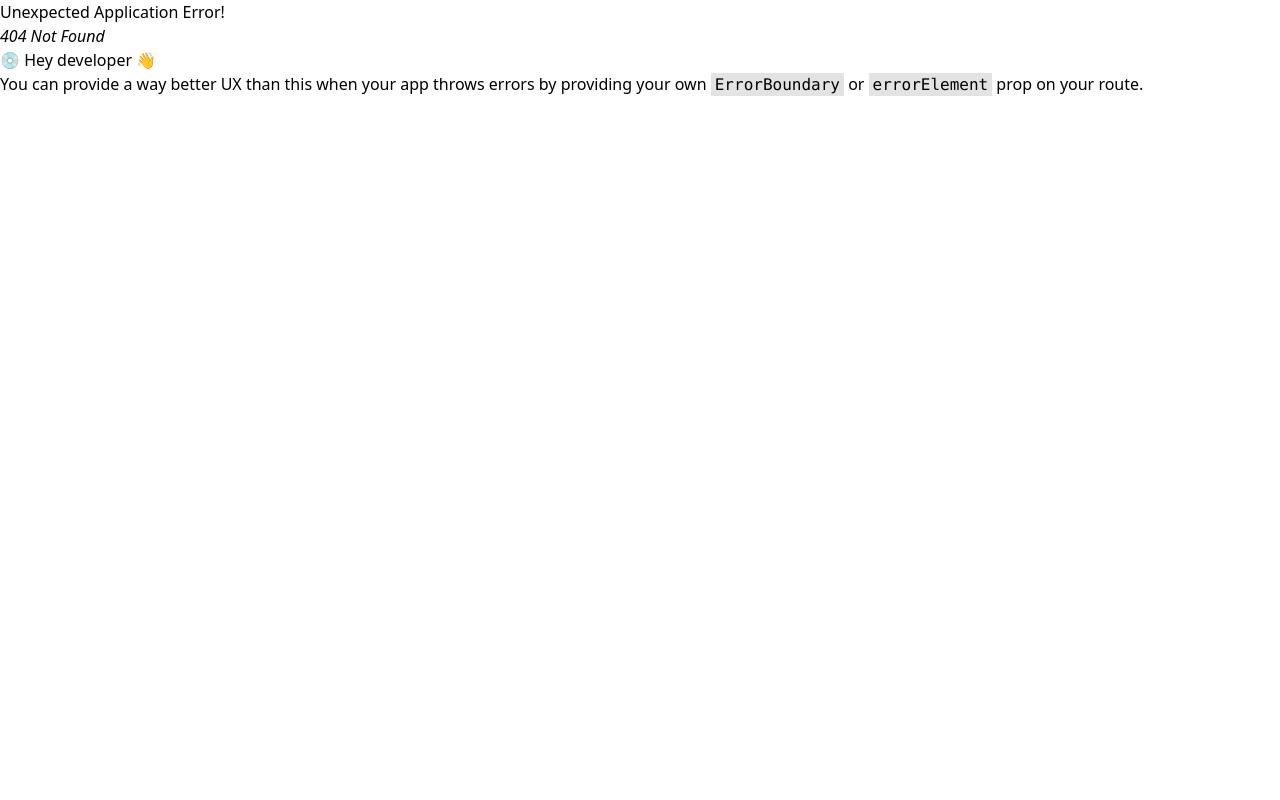
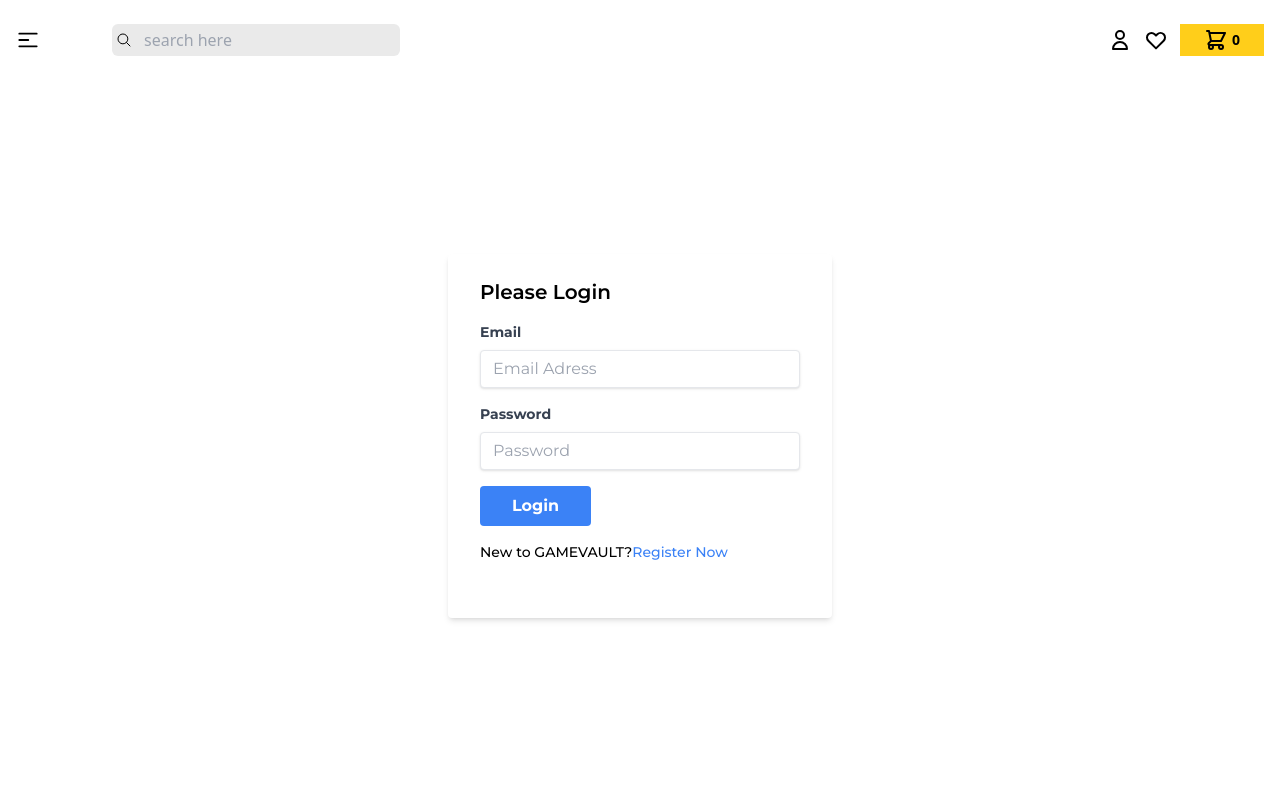
Before and after one commit to yaxnn/project-product-store, a React (Vite) app in the folder frontend/: page /login in a window 1280 px wide. Before the commit this address had no page. Shown: the top 800 px of the page. Built offline with nearby package versions, Linux system fonts and the light colour scheme.

Commit message:
login and register 1

```diff
--- /dev/null
+++ b/frontend/src/components/Login.jsx
@@ -0,0 +1,65 @@
+import React, { useState } from "react";
+import { Link } from "react-router-dom";
+
+const Login = () => {
+    const[message, setMessage] = useState(" ")
+  return (
+    <div className="h-[calc(100vh-120px)] flex justify-center items-center">
+      <div className="w-full max-w-sm mx-auto bg-white shadow-md rounded px-8 pt-6 pb-8 mb-4">
+        <h2 className="text-xl font-semibold mb-4">Please Login</h2>
+
+        <form>
+          <div className="mb-4">
+            <label
+              className="block text-gray-700 text-sm font-bold mb-2"
+              htmlFor="email"
+            >
+              Email
+            </label>
+            <input
+              type="email"
+              name="email"
+              id="email"
+              placeholder="Email Adress"
+              className="shadow appearance-none border rounded w-full py-2 px-3 leading-tight focus:outline-none focus:shadow"
+            />
+          </div>
+          <div className="mb-4">
+            <label
+              className="block text-gray-700 text-sm font-bold mb-2"
+              htmlFor="password"
+            >
+              Password
+            </label>
+            <input
+              type="password"
+              name="password"
+              id="pasword"
+              placeholder="Password"
+              className="shadow appearance-none border rounded w-full py-2 px-3 leading-tight focus:outline-none focus:shadow"
+            />
+          </div>
+          {
+            message && <p className="text-red-500 text-xs italic mb-3">{message}</p>
+          }
+          <div>
+            <button className="bg-blue-500 hover:bg-blue-700 text-white font-bold py-2 px-8 rounded focus:outline-none">
+              Login
+            </button>
+          </div>
+        </form>
+        <p className="align-baseline font-medium mt-4 text-sm">
+          New to GAMEVAULT?
+          <Link to="/register" className="text-blue-500 hover:text-blue-700">
+            Register Now
+          </Link>
+        </p>
+        <div>
+            <button></button>
+        </div>
+      </div>
+    </div>
+  );
+};
+
+export default Login;
--- a/frontend/src/components/Navbar.jsx
+++ b/frontend/src/components/Navbar.jsx
@@ -28,7 +28,7 @@
 
 const Navbar = () => {
   const [isDropdownOpen, setIsDropdownOpen] = useState(false);
-  const currentUser = true;
+  const currentUser = false;
   return (
     <header className="max-w-screen-2xl mx-auto px-4 py-6">
       <nav className="flex justify-between items-center">
--- /dev/null
+++ b/frontend/src/components/Register.jsx
@@ -0,0 +1,9 @@
+import React from 'react'
+
+const Register = () => {
+  return (
+    <div>Register</div>
+  )
+}
+
+export default Register
```
Also changed, not shown: frontend/src/routers/router.jsx (+11 -1 lines).
